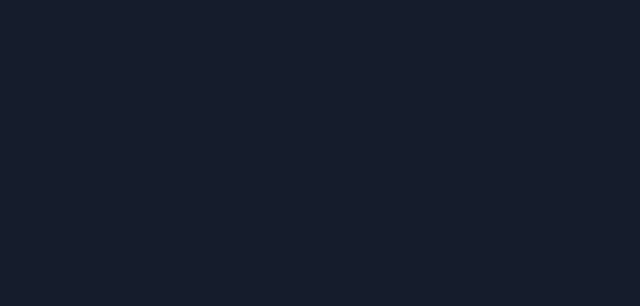
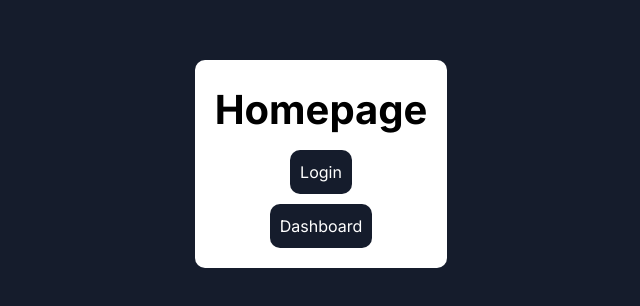
Before and after one commit to abdelrahman134/next-dashboard, a Next.js app: page / in a window 1280 px wide. Before the commit this address had no page. Shown: the part 236-542 px from the top of the page, without its empty margins (319-959 px from the left). Built offline with nearby package versions, Linux system fonts and the light colour scheme.

Commit message:
first commit

```diff
--- a/app/page.jsx
+++ b/app/page.jsx
@@ -1,13 +1,26 @@
-"use client"
+// "use client"
 import Image from 'next/image'
 import { auth } from './auth'
 import { redirect } from 'next/navigation'
 import { useRouter } from 'next/navigation'
+import Link from 'next/link';
+import styles from "./ui/home.module.css"
+export default function  Home() {
+  // const route = useRouter()
+  // if(true) return route.push("/login")
+  return (
+    <div className={styles.container}>
+      <div className={styles.wrapper}>
+      <h2 className={styles.title}>Homepage</h2>
 
-export default async function  Home() {
-  const route = useRouter()
-  if(true) return route.push("/login")
-  return (
-   <h2>Homepage</h2>
-  )
+
+      <Link className={styles.link} href="/login">
+        Login
+      </Link>
+      <Link className={styles.link} href="/dashboard">
+        Dashboard
+      </Link>
+      </div>
+    </div>
+  );
 }
--- /dev/null
+++ b/app/ui/home.module.css
@@ -0,0 +1,34 @@
+.container{
+    display: flex;
+    flex-direction: column;
+    align-items: center;
+    justify-content: center;
+    height: 100vh;
+    gap:10px;
+
+}
+.wrapper{
+    display: flex;
+    flex-direction: column;
+    align-items: center;
+    justify-content: center;
+    background-color: white;
+    color: black;
+    padding:20px;
+    border-radius: 10px;
+    gap: 10px;
+
+
+}
+.title{
+    font-weight: bold;
+    font-size: 40px;
+}
+.link{
+    padding: 10px;
+    background-color: var(--bg);
+    color: white;
+        border-radius: 10px;
+
+
+}
```
